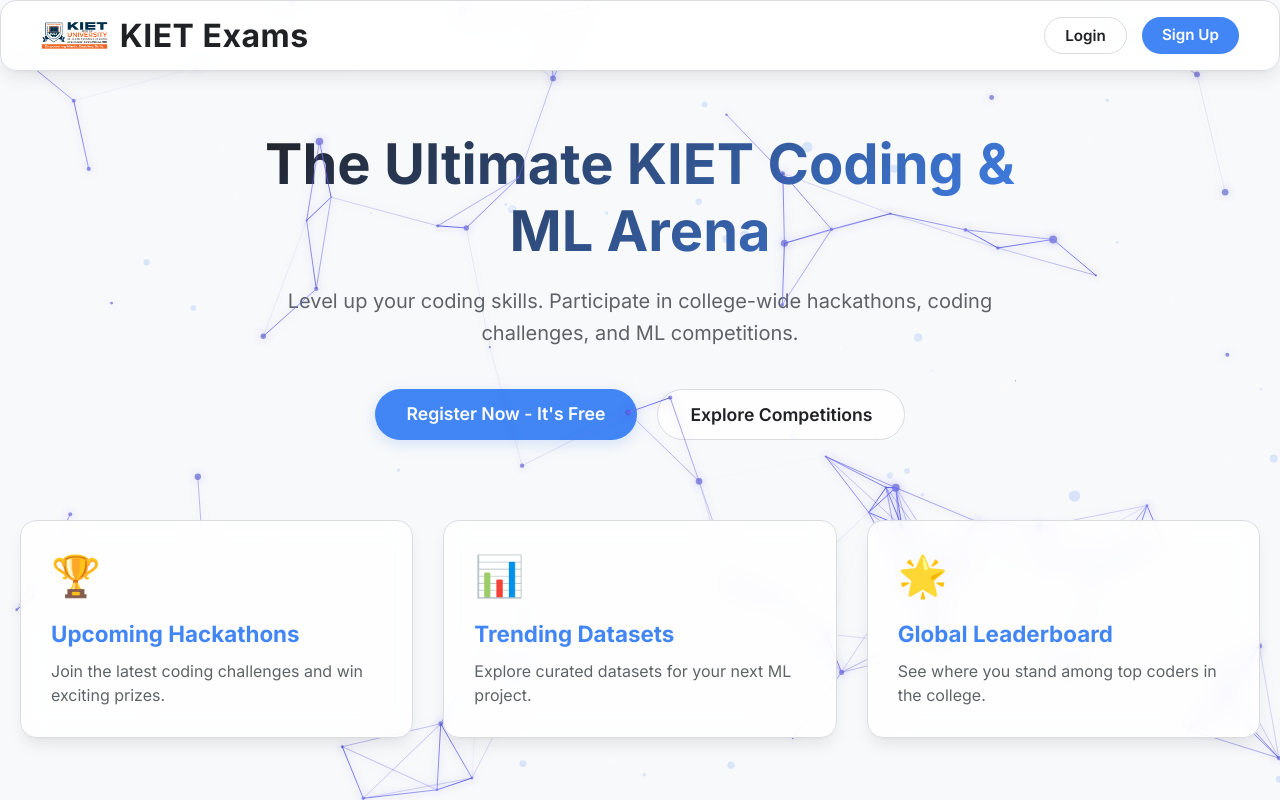
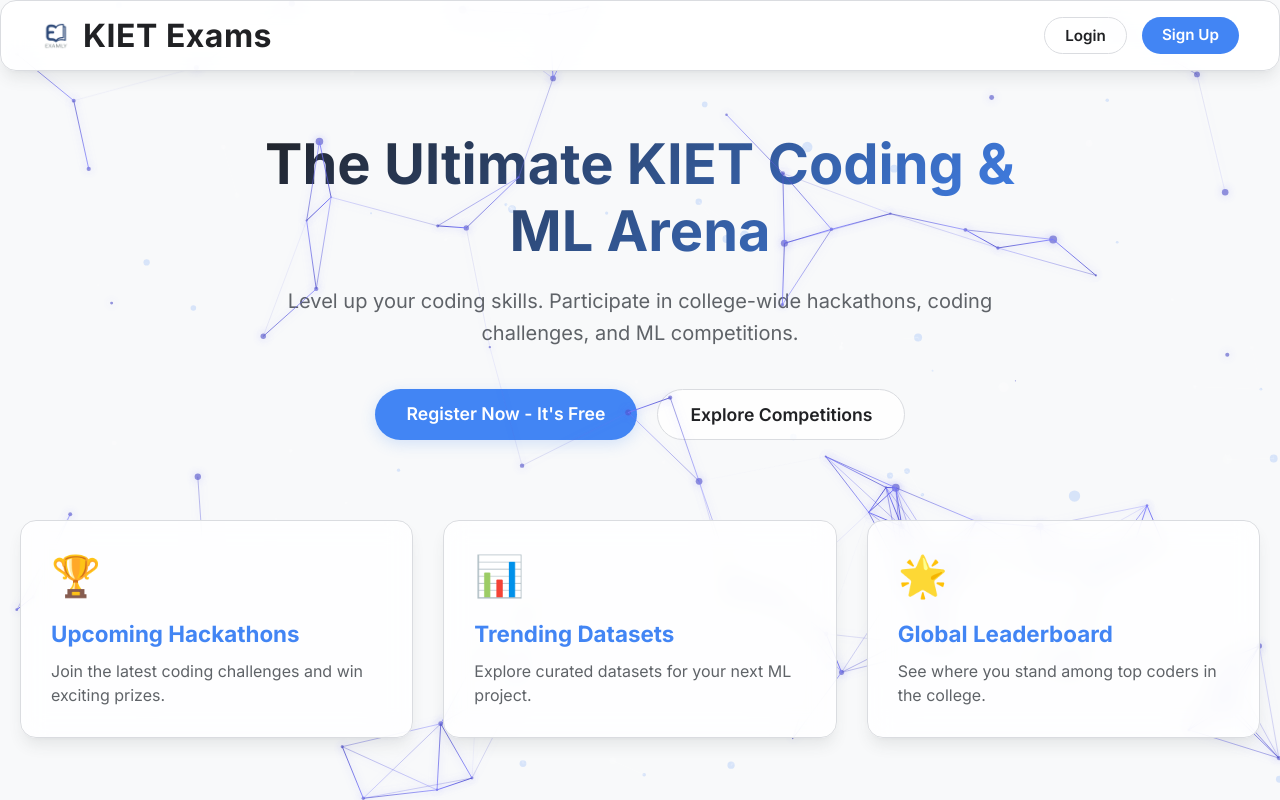
Before and after one commit to vishalsinghcs/kiet-exams-portal, a React (Vite) app in the folder frontend/: page / in a window 1280 px wide. Built offline with nearby package versions, Linux system fonts and the light colour scheme; no server answers.

Commit message:
replaced KIET logo with Examly branding across all pages

```diff
--- a/frontend/src/components/AdminDashboard.jsx
+++ b/frontend/src/components/AdminDashboard.jsx
@@ -4,7 +4,6 @@ import { useAuth } from "../context/AuthContext";
 import { LogOut, ShieldAlert, Plus, UserPlus, Shield, Activity, List, ChevronDown, Settings } from "lucide-react";
 import { API_BASE_URL } from "../utils/api";
 import "./AdminDashboard.css";
-import logo from "../assets/KIET-Logo.jpg";
 
 const AdminDashboard = () => {
   const navigate = useNavigate();
@@ -167,7 +166,7 @@ const AdminDashboard = () => {
     <div className="admin-page">
       <nav className="admin-navbar">
         <div className="admin-brand">
-          <img src={logo} alt="KIET Logo" className="admin-logo-img" />
+          <img src="/examly_logo_trans.png" alt="Examly Logo" className="admin-logo-img" />
           Admin Portal
         </div>
         <div className="admin-profile" ref={dropdownRef}>
--- a/frontend/src/components/Dashboard.jsx
+++ b/frontend/src/components/Dashboard.jsx
@@ -4,7 +4,6 @@ import { useAuth } from "../context/AuthContext";
 import { motion, AnimatePresence } from "framer-motion";
 import { User, LogOut, KeyRound, Clock, Calendar, PlayCircle, BookOpen, Shield } from "lucide-react";
 import { API_BASE_URL } from "../utils/api";
-import logo from "../assets/KIET-Logo.jpg";
 import "./Dashboard.css";
 
 // Dynamic times removed - now using live database data
@@ -273,7 +272,7 @@ const Dashboard = () => {
       {/* Top Navigation Bar */}
       <nav className="dashboard-navbar">
         <div className="dashboard-brand" style={{ display: 'flex', alignItems: 'center', gap: '10px' }}>
-          <img src={logo} alt="KIET Logo" style={{ height: '30px', borderRadius: '4px' }} />
+          <img src="/examly_logo.png" alt="Examly Logo" style={{ height: '30px', borderRadius: '4px' }} />
           Exams
         </div>
 
--- a/frontend/src/components/LandingPage.jsx
+++ b/frontend/src/components/LandingPage.jsx
@@ -2,8 +2,6 @@ import { motion } from "framer-motion";
 import { Link, useNavigate } from "react-router-dom";
 import { useAuth } from "../context/AuthContext";
 import { useEffect } from "react";
-import logo from "../assets/KIET-Logo.jpg";
-
 import AnimatedMeshBackgroundDark from "./AnimatedMeshBackgroundDark";
 
 const LandingPage = () => {
@@ -41,7 +39,7 @@ const LandingPage = () => {
       {/* Navbar */}
       <nav className="landing-navbar glass-panel">
         <div className="navbar-brand">
-          <img src={logo} alt="KIET Logo" className="brand-logo-img" />
+          <img src="/examly_logo_trans.png" alt="Examly Logo" className="brand-logo-img" />
           <span className="brand-text">KIET Exams</span>
         </div>
         <div className="navbar-actions">
```
